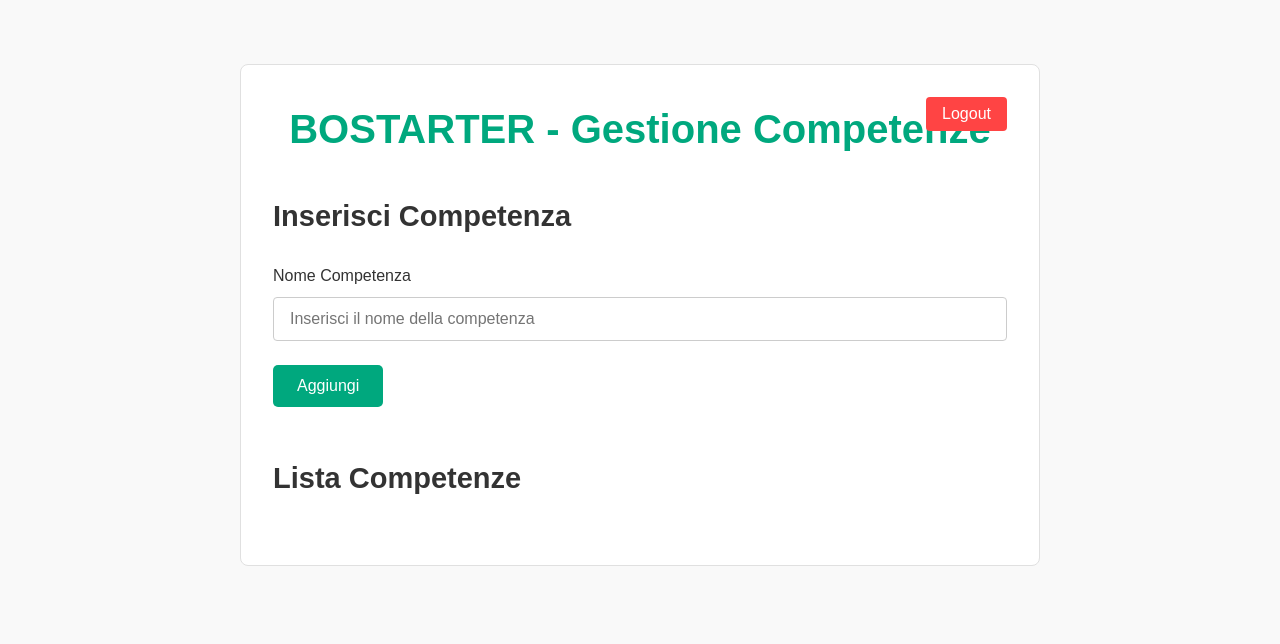
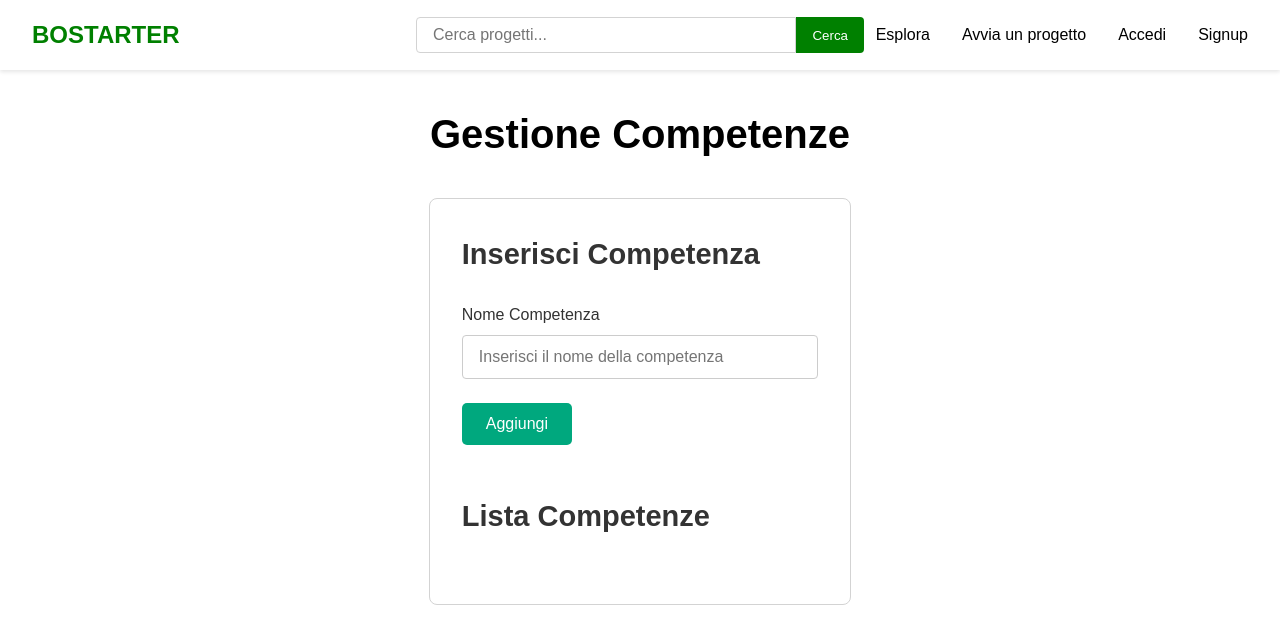
Before and after one commit to mmaurii/PRG_BASI_DATI, a PHP site: page /frontend/competenze.html in a window 1280 px wide. Shown: the top 644 px of the page. Run offline with PHP 8.4, Linux system fonts and the light colour scheme; data that the repository does not hold is empty.

Commit message:
Fix Gestione Competenze

```diff
--- a/frontend/competenze.html
+++ b/frontend/competenze.html
@@ -6,12 +6,15 @@
     <title>Gestione Competenze</title>
     <script src="https://cdn.jsdelivr.net/npm/axios/dist/axios.min.js"></script>
     <link rel="stylesheet" href="style_competenze.css">
+    <link rel="stylesheet" href="style_navbar.css">
+    <script type="module" src="script_competenze.js"></script>
 </head>
 <body>
+
+    <div id="navbar"></div>
+
+    <h1>Gestione Competenze</h1>
     <div class="admin-container">
-        <h1>BOSTARTER - Gestione Competenze</h1>
-        <button class="logout-button">Logout</button>
-
         <section class="add-competence">
             <h2>Inserisci Competenza</h2>
             <form id="addCompetenceForm">
@@ -30,6 +33,5 @@
             </ul>
         </section>
     </div>
-    <script src="script_competenze.js"></script>
 </body>
 </html>
--- a/frontend/navbar.html
+++ b/frontend/navbar.html
@@ -8,7 +8,7 @@
     <ul class="nav-links">
         <li><a href="#">Esplora</a></li>
         <li id="liavvia"><a id="avviaProgetto">Avvia un progetto</a></li>
-        <li id="licom" style="display: none;"><a href="#">Competenze</a></li>
+        <li id="licom" style="display: none;"><a id="competenze">Competenze</a></li>
         <li id="lilogin"><a id="login">Accedi</a></li>
         <li id="lisignup"><a id="signup">Signup</a></li>
         <li id="lilogout"><a id="logout">Logout</a></li>
--- a/frontend/script_competenze.js
+++ b/frontend/script_competenze.js
@@ -1,3 +1,5 @@
+import { isUserLoggedIn, getRoleFromToken, getUsernameFromToken } from "./script_navbar.js";
+
 document.addEventListener('DOMContentLoaded', function() {
     fetchCompetenze();
     document.getElementById('addCompetenceForm').addEventListener('submit', addCompetence);
--- a/frontend/script_navbar.js
+++ b/frontend/script_navbar.js
@@ -1,5 +1,5 @@
 let token, progetti, picture, picturesArray, linkLogin, lisignup, lilogout, liavvia, licom;
-let btnLogin, btnLogout, btnSignup, btnProfile, liProfile, logo, avviaProgetto;
+let btnLogin, btnLogout, btnSignup, btnProfile, liProfile, logo, avviaProgetto, competenze;
 
 document.addEventListener('DOMContentLoaded', function() {
     token = localStorage.getItem("jwtToken");
@@ -41,14 +41,16 @@ document.addEventListener('DOMContentLoaded', function() {
         btnProfile = document.getElementById('profile');
         logo = document.getElementById('logo');
         avviaProgetto = document.getElementById('avviaProgetto');
+        competenze = document.getElementById('competenze');;
 
         // Verifica che gli elementi esistano prima di aggiungere gli event listener
-        if (btnLogin && btnLogout && btnSignup && btnProfile && logo && avviaProgetto) {
+        if (btnLogin && btnLogout && btnSignup && btnProfile && logo && avviaProgetto && competenze) {
             logo.addEventListener('click', ()=>redirect("./index.html"));
             btnLogout.addEventListener('click', logout);
             btnLogin.addEventListener('click', login);
             btnSignup.addEventListener('click', signup);
             btnProfile.addEventListener('click', ()=>redirect("./profile.html"));
+            competenze.addEventListener('click', ()=>redirect("./competenze.html"));
 
             if (isUserLoggedIn()) {
                 avviaProgetto.addEventListener('click', ()=>redirect("./addProgetto.html"));
--- a/frontend/style_addProgetto.css
+++ b/frontend/style_addProgetto.css
@@ -10,7 +10,7 @@ body {
 }
 
 .new-project {
-    max-width: 800px;
+    max-width: 33vw;
     margin: 32px auto;
     padding: 0 32px;
 }
--- a/frontend/style_competenze.css
+++ b/frontend/style_competenze.css
@@ -7,25 +7,25 @@
 body {
     font-family: Arial, sans-serif;
     line-height: 1.6;
-    background-color: #f9f9f9;
 }
 
 /* Contenitore principale */
 .admin-container {
-    max-width: 800px;
-    margin: 64px auto;
+    max-width: 33vw;
+    margin: 0px auto;
     padding: 32px;
-    background-color: #fff;
-    border: 1px solid #e0e0e0;
+    background-color: white;
+    border: 1px solid lightgray;
     border-radius: 8px;
     position: relative;
+    margin-bottom: 32px;
 }
 
-.admin-container h1 {
+h1 {
     font-size: 40px;
-    color: #00a87e;
+    text-align: center;
+    margin-top: 32px;
     margin-bottom: 32px;
-    text-align: center;
 }
 
 /* Pulsante Logout */
```
